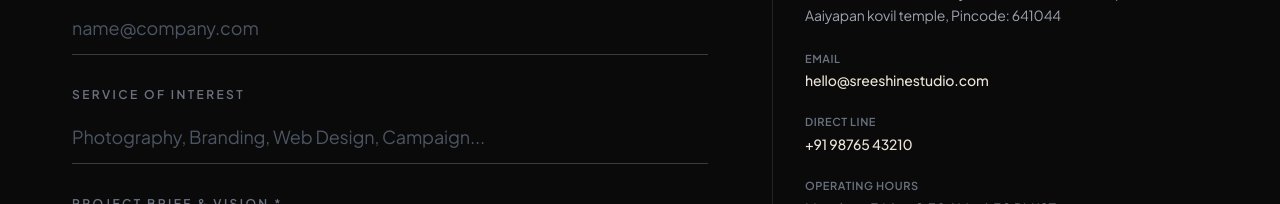
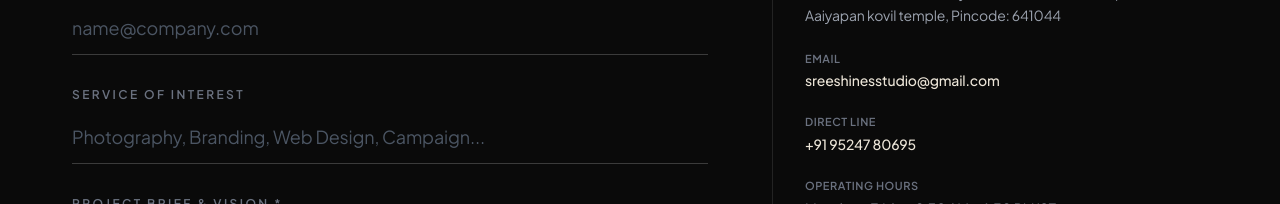
Before and after one commit to pughalvanan231-web/Sree_Shine_Studio, a React (Vite) app: page /contact in a window 1280 px wide. Shown: the part 725-929 px from the top of the page. Built offline with nearby package versions, Linux system fonts and the light colour scheme; a web font is replaced by a local one.

Commit message:
feat: add centralized studio profile and brand data module

```diff
--- a/src/content/studio.js
+++ b/src/content/studio.js
@@ -15,10 +15,10 @@ export const STUDIO_INFO = {
     googleMapsUrl: "https://maps.google.com/?q=Door+No+102+Chinasamy+naidu+road+new+Siddhapudhur+near+Aaiyapan+kovil+temple+641044",
   },
   contact: {
-    email: "hello@sreeshinestudio.com",
-    phone: "+91 98765 43210",
-    formattedPhone: "+91 98765 43210",
-    whatsapp: "+919876543210",
+    email: "sreeshinesstudio@gmail.com",
+    phone: "+91 95247 80695",
+    formattedPhone: "+91 95247 80695",
+    whatsapp: "+919524780695",
     hours: "Monday – Friday: 9:30 AM – 6:30 PM IST",
   },
   socials: [
```
